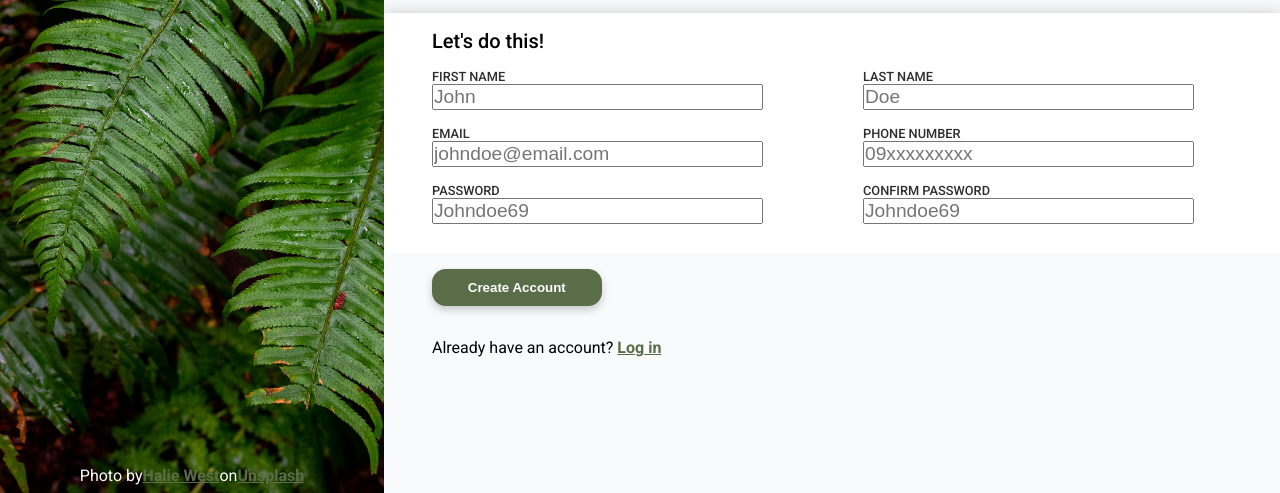
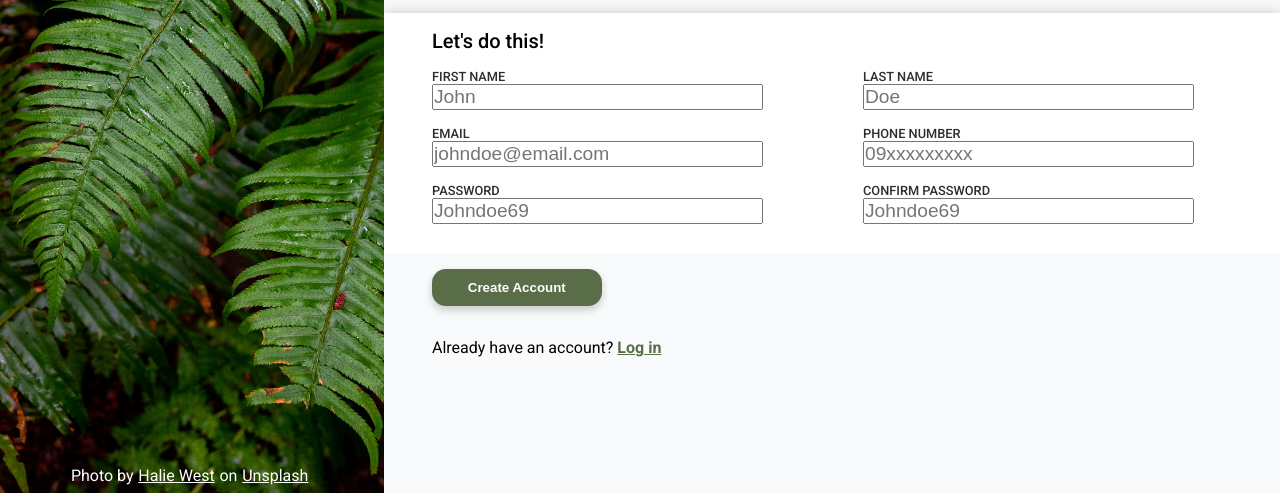
Before and after one commit to mjserios/sign_up, a plain HTML site: page signup.html in a window 1280 px wide. Shown: the part 307-800 px from the top of the page. Drawn offline with Linux system fonts and the light colour scheme; files whose address does not match are found by name.

Commit message:
Added space before and after the hyperlink

```diff
--- a/index.css
+++ b/index.css
@@ -61,6 +61,11 @@ body {
     display: flex;
     align-items: flex-end;
     margin-bottom: 1vh;
+}
+
+.credit a {
+    color: white;
+    padding: 0 0.3em 0 0.3em;
 }
 
 .form-part {
@@ -158,7 +163,9 @@ input:focus:invalid {
     margin-bottom: 2rem;
 }
 
-a {
+
+
+.submit a {
     color: #596D48;
     font-weight: 600;
 }
```
